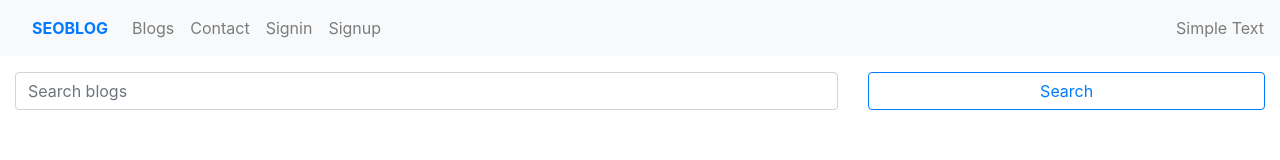
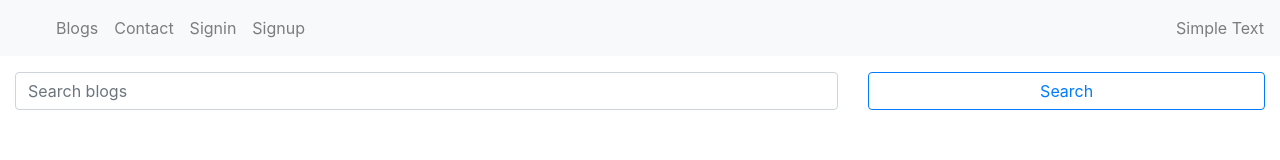
Before and after one commit to Diogoku/seoblog, a Next.js app: page / in a window 1280 px wide. Shown: the top 160 px of the page. Built offline with nearby package versions, Linux system fonts and the light colour scheme.

Commit message:
header brand name

```diff
--- a/components/Header.js
+++ b/components/Header.js
@@ -53,9 +53,7 @@ const Header = () => {
     <Fragment>
       <Navbar color="light" light expand="md">
         <Link href="/">
-          <NavLink className="font-weight-bold">
-            {APP_NAME || "SEOBLOG"}
-          </NavLink>
+          <NavLink className="font-weight-bold">{APP_NAME}</NavLink>
         </Link>
         <NavbarToggler onClick={toggle} />
         <Collapse isOpen={isOpen} navbar>
```
